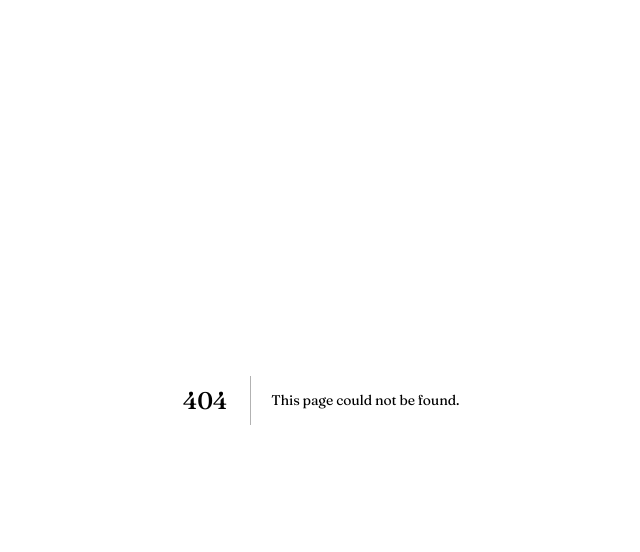
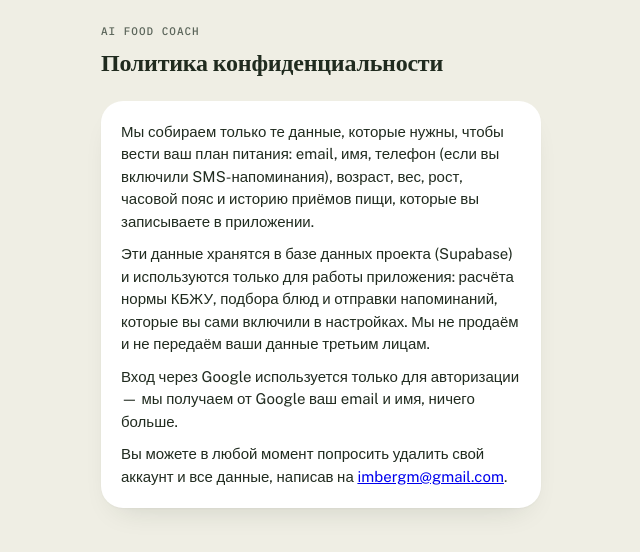
Before and after one commit to imbergm-del/-food-coach-web, a Next.js app: page /privacy in a window 1280 px wide. Before the commit this address had no page. Shown: the top 552 px of the page, without its empty margins (319-959 px from the left). Built offline with nearby package versions, Linux system fonts and the light colour scheme.

Commit message:
Add a privacy policy page
Needed to publish the Google OAuth consent screen out of Testing
mode — Google requires a privacy policy URL for external production
apps.

```diff
--- /dev/null
+++ b/app/privacy/page.tsx
@@ -0,0 +1,33 @@
+export const metadata = { title: "Политика конфиденциальности — AI Food Coach" };
+
+export default function PrivacyPage() {
+  return (
+    <div className="shell">
+      <div className="screen">
+        <div className="eyebrow" style={{ marginBottom: 6 }}>AI Food Coach</div>
+        <h1 style={{ fontSize: 24, marginBottom: 20 }}>Политика конфиденциальности</h1>
+
+        <div className="card" style={{ marginBottom: 14 }}>
+          <p style={{ margin: "0 0 10px" }}>
+            Мы собираем только те данные, которые нужны, чтобы вести ваш план питания: email, имя,
+            телефон (если вы включили SMS-напоминания), возраст, вес, рост, часовой пояс и историю
+            приёмов пищи, которые вы записываете в приложении.
+          </p>
+          <p style={{ margin: "0 0 10px" }}>
+            Эти данные хранятся в базе данных проекта (Supabase) и используются только для работы
+            приложения: расчёта нормы КБЖУ, подбора блюд и отправки напоминаний, которые вы сами
+            включили в настройках. Мы не продаём и не передаём ваши данные третьим лицам.
+          </p>
+          <p style={{ margin: "0 0 10px" }}>
+            Вход через Google используется только для авторизации — мы получаем от Google ваш email
+            и имя, ничего больше.
+          </p>
+          <p style={{ margin: 0 }}>
+            Вы можете в любой момент попросить удалить свой аккаунт и все данные, написав на{" "}
+            <a href="mailto:imbergm@gmail.com">imbergm@gmail.com</a>.
+          </p>
+        </div>
+      </div>
+    </div>
+  );
+}
```
